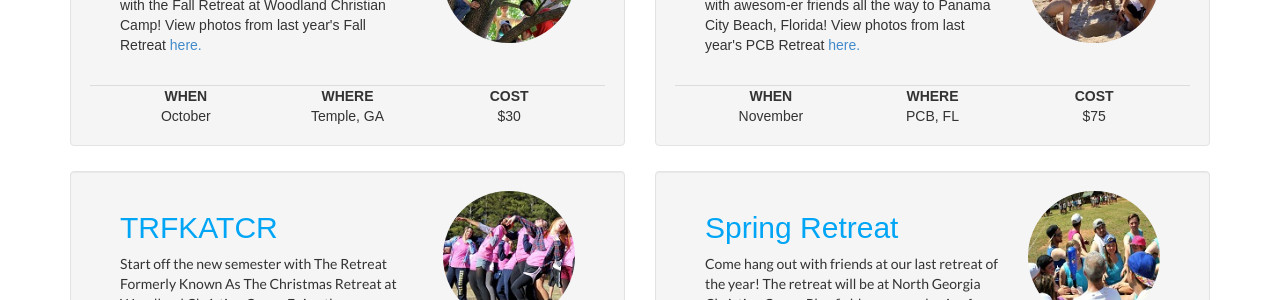
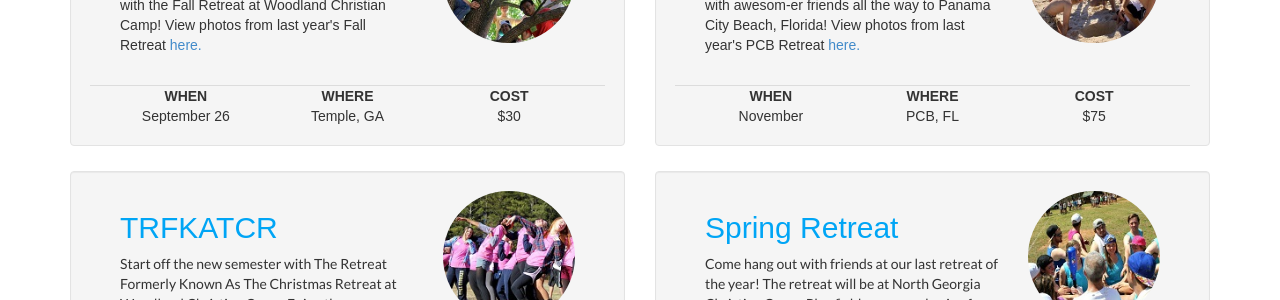
Before and after one commit to gtccf/gtccf.github.io, a Jekyll site: the page built from events/retreats/index.html, in a window 1280 px wide and 987 px high. Shown: the part 397-697 px from the top of the window. Built offline with Jekyll 4.4.1, drawn with Linux system fonts in a browser that asks for light colours; nearby versions of some CDN libraries.

Commit message:
Update index.html

```diff
--- a/events/retreats/index.html
+++ b/events/retreats/index.html
@@ -29,7 +29,7 @@ layout: default
           </div>
           <div class="col-xs-12 divider text-center">
             <div class="col-xs-12 col-sm-4">
-            </span><strong>WHEN</strong><br />October
+            </span><strong>WHEN</strong><br />September 26
           </div>
           <div class="col-xs-12 col-sm-4">
             <span class="fa fa-user"></span><strong>WHERE</strong><br />Temple, GA
```
